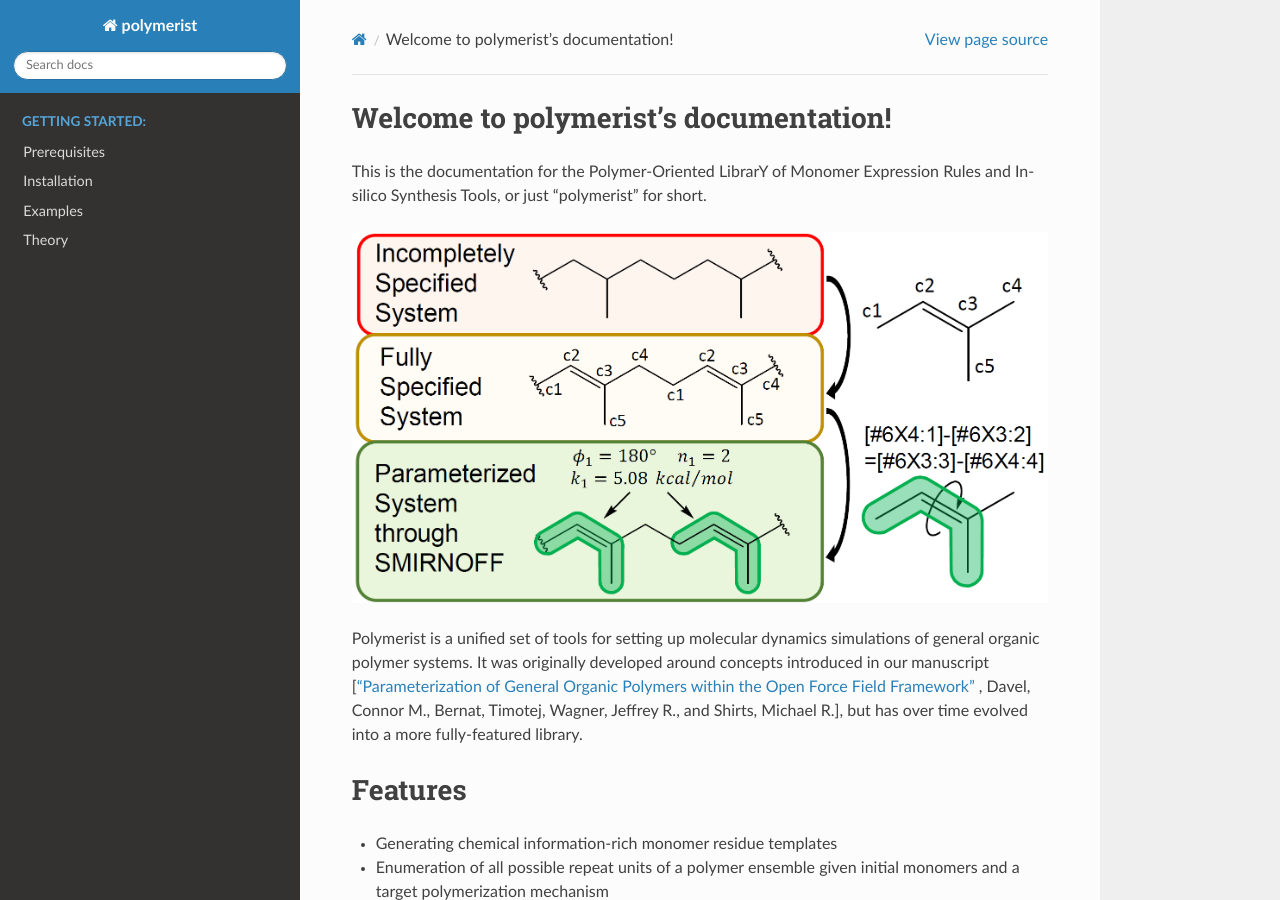
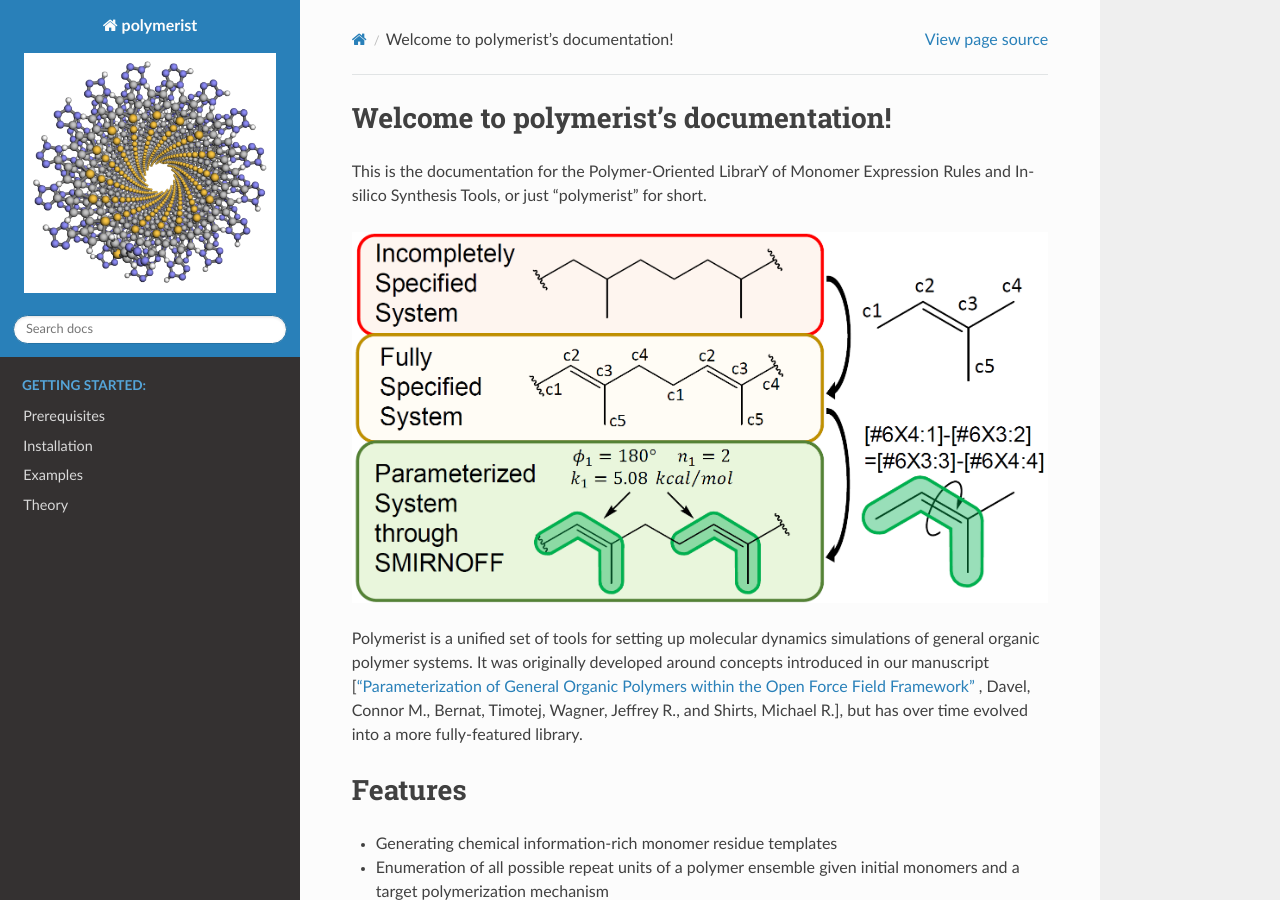
Before and after one commit to timbernat/polymerist, a Sphinx documentation site: the page built from docs/index.rst, in a window 1280 px wide and 900 px high. Built offline with Sphinx 7.4.7 and the Read the Docs theme 3.1.0, drawn with Linux system fonts in a browser that asks for light colours; the version number could not be read and is left out.

Commit message:
Added logo image to docs

```diff
--- a/docs/conf.py
+++ b/docs/conf.py
@@ -111,6 +111,10 @@
 #
 html_theme = 'sphinx_rtd_theme'
 
+# The name of an image file (relative to this directory) to place at the top
+# of the sidebar.
+html_logo = "images/logo.png"
+
 # Theme options are theme-specific and customize the look and feel of a theme
 # further.  For a list of options available for each theme, see the
 # documentation.
```
